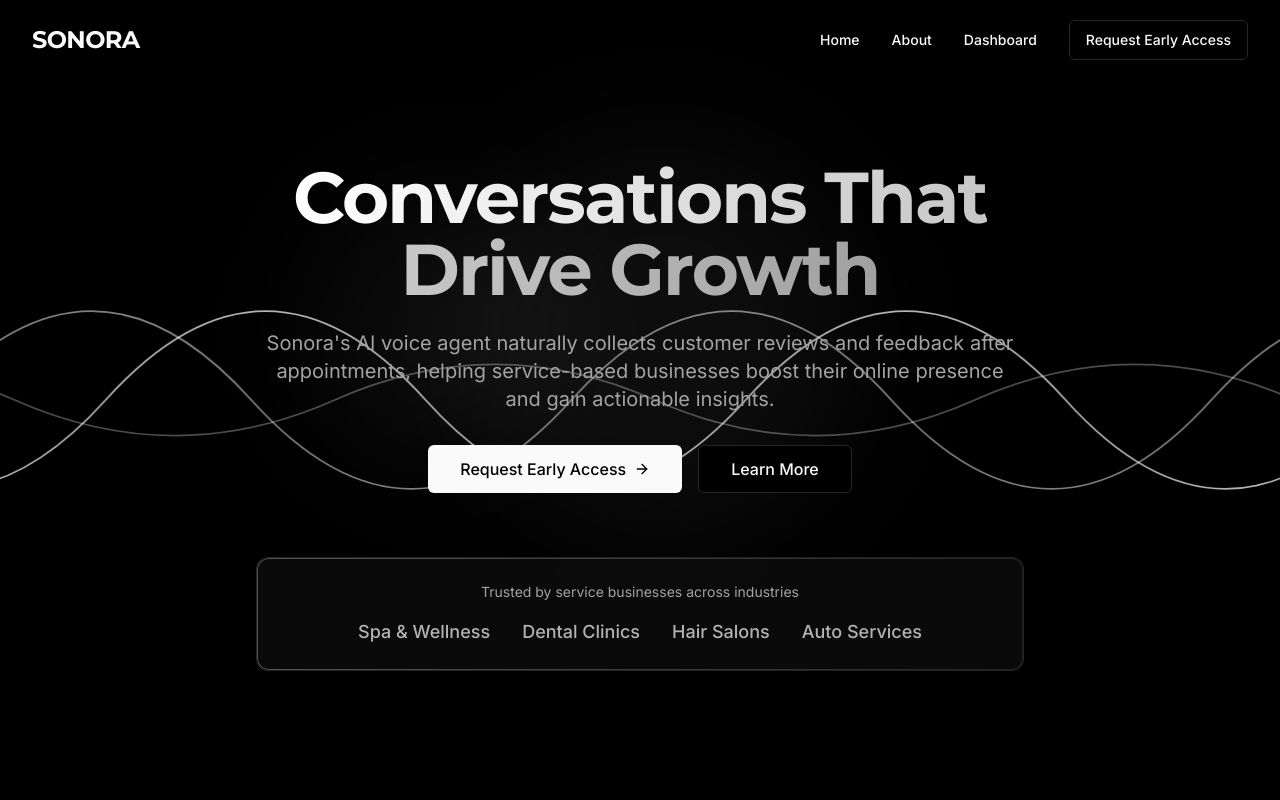
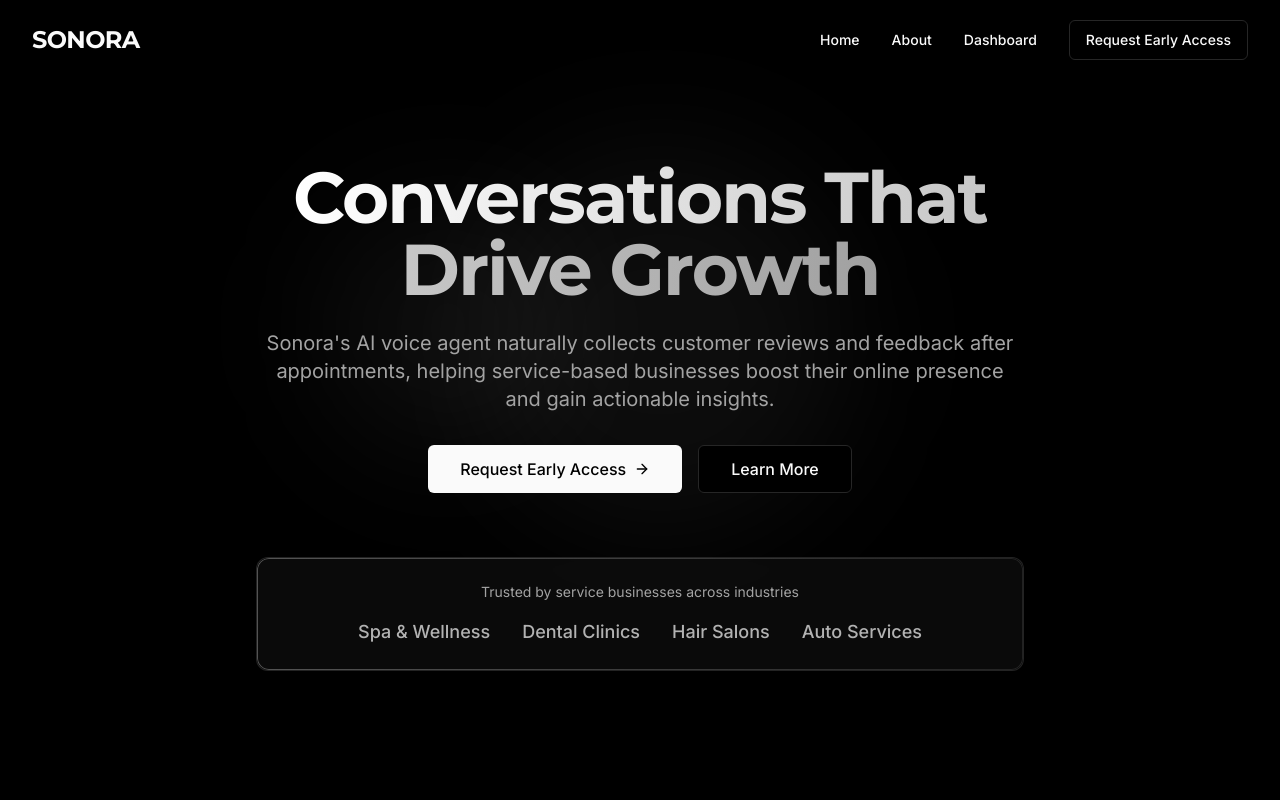
Before and after one commit to rrumao/sonora, a Next.js app in the folder frontend/: page / in a window 1280 px wide. Shown: the top 800 px of the page. Built offline with nearby package versions, Linux system fonts and the light colour scheme.

Commit message:
Revert "adding waves in background"

```diff
--- a/frontend/app/layout.jsx
+++ b/frontend/app/layout.jsx
@@ -3,7 +3,6 @@ import { Inter, Montserrat } from "next/font/google"
 import { ThemeProvider } from "@/components/theme-provider"
 import Header from "@/components/shared/header"
 import Footer from "@/components/shared/footer"
-import SoundWavesBackground from "@/components/SoundWavesBackground"
 
 const inter = Inter({
   subsets: ["latin"],
@@ -28,7 +27,6 @@ export default function RootLayout({ children }) {
       <body className={`${inter.variable} ${montserrat.variable} font-sans min-h-screen bg-background`} suppressHydrationWarning>
         <ThemeProvider attribute="class" defaultTheme="dark" enableSystem={false} disableTransitionOnChange>
           <div className="relative min-h-screen flex flex-col">
-            <SoundWavesBackground />
             <Header />
             <main className="flex-1">{children}</main>
             <Footer />
--- a/frontend/components/SoundWavesBackground.tsx
+++ /dev/null
@@ -1,82 +0,0 @@
-"use client";
-import { motion } from "framer-motion";
-import { useEffect, useState } from "react";
-
-// All waves centered at y=400, with different amplitudes and phases
-const wavePaths = [
-  // Sine wave 1 (medium amplitude)
-  "M0 400 Q 180 200 360 400 T 720 400 T 1080 400 T 1440 400",
-  // Sine wave 2 (higher amplitude, phase shifted)
-  "M0 400 Q 180 600 360 400 T 720 400 T 1080 400 T 1440 400",
-  // Sine wave 3 (lower amplitude, different phase)
-  "M0 400 Q 180 320 360 400 T 720 400 T 1080 400 T 1440 400",
-];
-
-const speeds = [16, 22, 28];
-
-export default function SoundWavesBackground() {
-  const [width, setWidth] = useState(1440);
-
-  useEffect(() => {
-    const updateWidth = () => setWidth(window.innerWidth);
-    updateWidth();
-    window.addEventListener("resize", updateWidth);
-    return () => window.removeEventListener("resize", updateWidth);
-  }, []);
-
-  return (
-    <div className="absolute inset-0 -z-10 overflow-hidden pointer-events-none">
-      {[0, 1, 2].map((i) => (
-        <motion.div
-          key={i}
-          className="absolute left-0 top-0 w-full h-full"
-          style={{ opacity: 0.7 - i * 0.2 }}
-          initial={false}
-          animate={{ x: [0, -width] }}
-          transition={{
-            repeat: Infinity,
-            repeatType: "loop",
-            duration: speeds[i],
-            ease: "linear",
-          }}
-        >
-          {/* Two SVGs side by side for seamless looping */}
-          <svg
-            width={width}
-            height="800"
-            viewBox="0 0 1440 800"
-            fill="none"
-            xmlns="http://www.w3.org/2000/svg"
-            className="absolute left-0 top-0"
-            style={{ minWidth: width }}
-          >
-            <path
-              d={wavePaths[i]}
-              stroke="white"
-              strokeWidth="2"
-              fill="none"
-              strokeLinecap="round"
-            />
-          </svg>
-          <svg
-            width={width}
-            height="800"
-            viewBox="0 0 1440 800"
-            fill="none"
-            xmlns="http://www.w3.org/2000/svg"
-            className="absolute"
-            style={{ left: width }}
-          >
-            <path
-              d={wavePaths[i]}
-              stroke="white"
-              strokeWidth="2"
-              fill="none"
-              strokeLinecap="round"
-            />
-          </svg>
-        </motion.div>
-      ))}
-    </div>
-  );
-}
```
